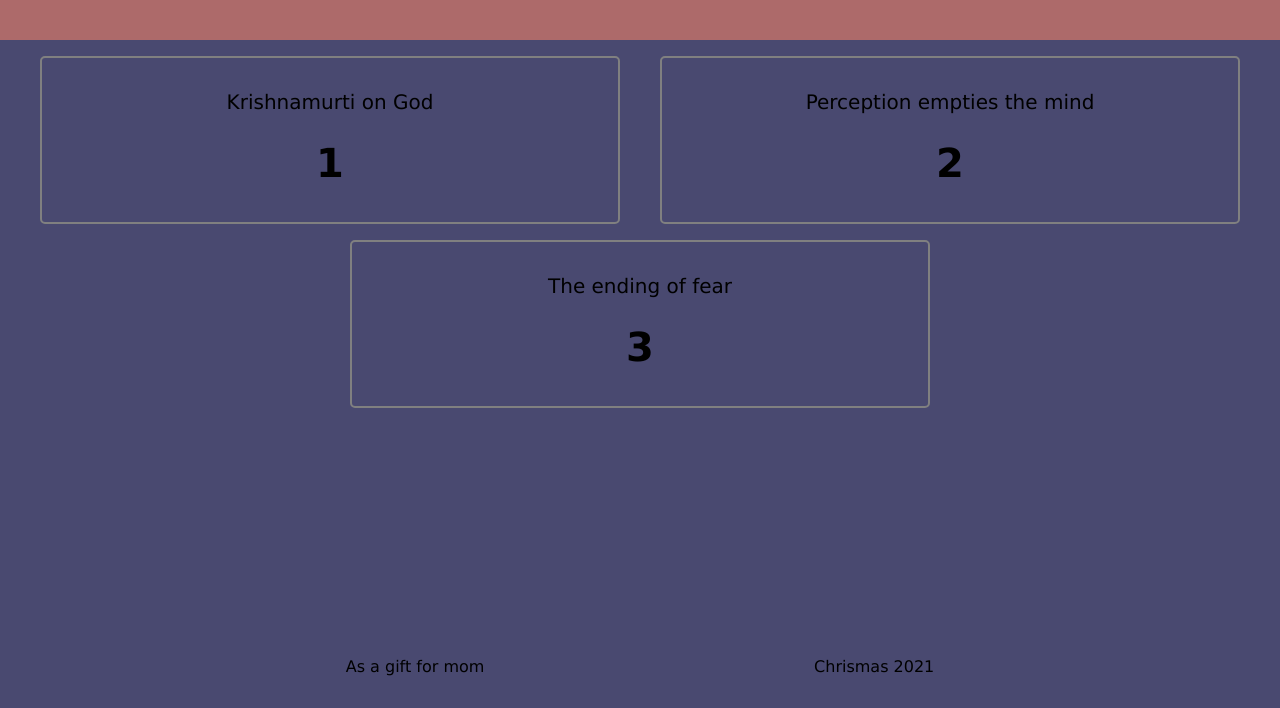
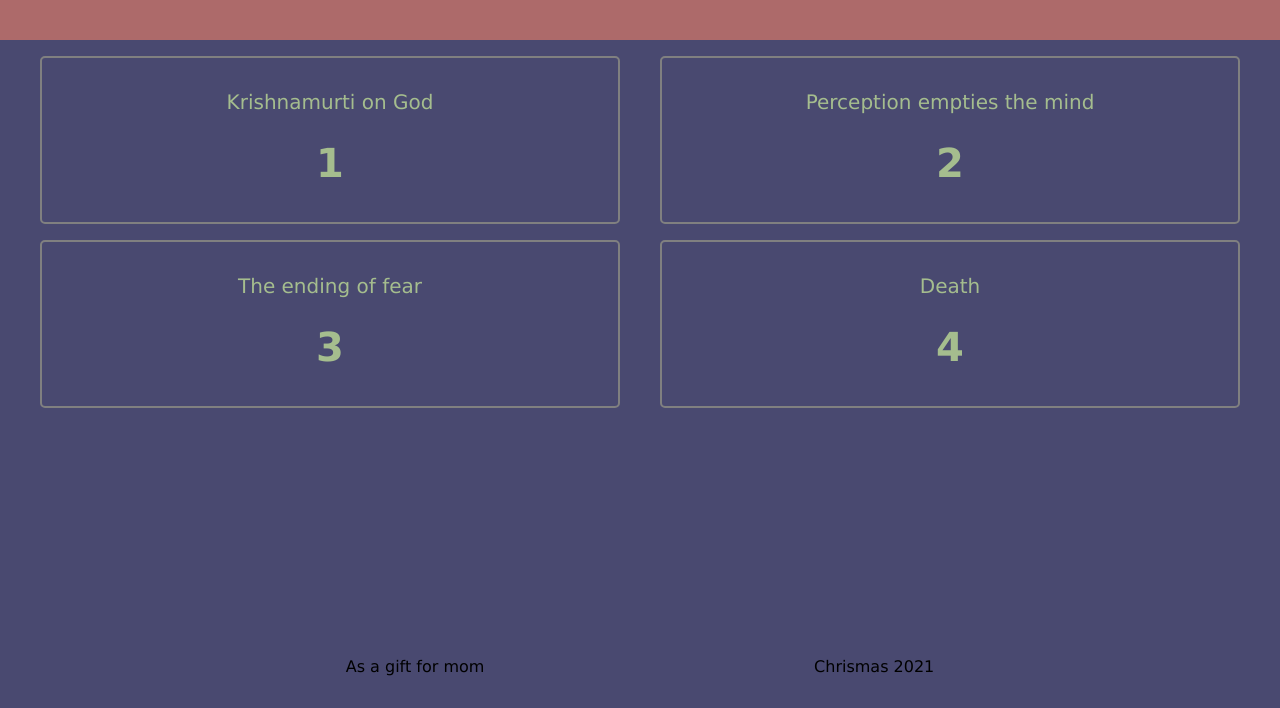
Before and after one commit to jasperoudemans/forMom, a plain HTML site: page index.html in a window 1280 px wide. Shown: the part 92-800 px from the top of the page. Drawn offline with Linux system fonts and the light colour scheme.

Commit message:
all four videos up

```diff
--- a/index.html
+++ b/index.html
@@ -28,6 +28,10 @@
         >The ending of fear
         <h1>3</h1></a
       >
+      <a class="video" href="https://www.youtube.com/watch?v=1CMWd0KW3zY"
+        >Death
+        <h1>4</h1></a
+      >
     </div>
 
     <footer>
--- a/style.css
+++ b/style.css
@@ -29,7 +29,7 @@
   width: 40%;
   text-decoration: none;
   font-size: 20px;
-  color: black;
+  color: rgb(165, 189, 142);
   border: 2px solid grey;
   border-radius: 5px;
   text-align: center;
@@ -37,8 +37,8 @@
 }
 
 .video:hover {
-  background-color: grey;
-  color: whitesmoke;
+  background-color: rgb(165, 189, 142);
+  color: rgb(173, 106, 106);
   border: 5px solid rgb(173, 106, 106);
 }
 
```
